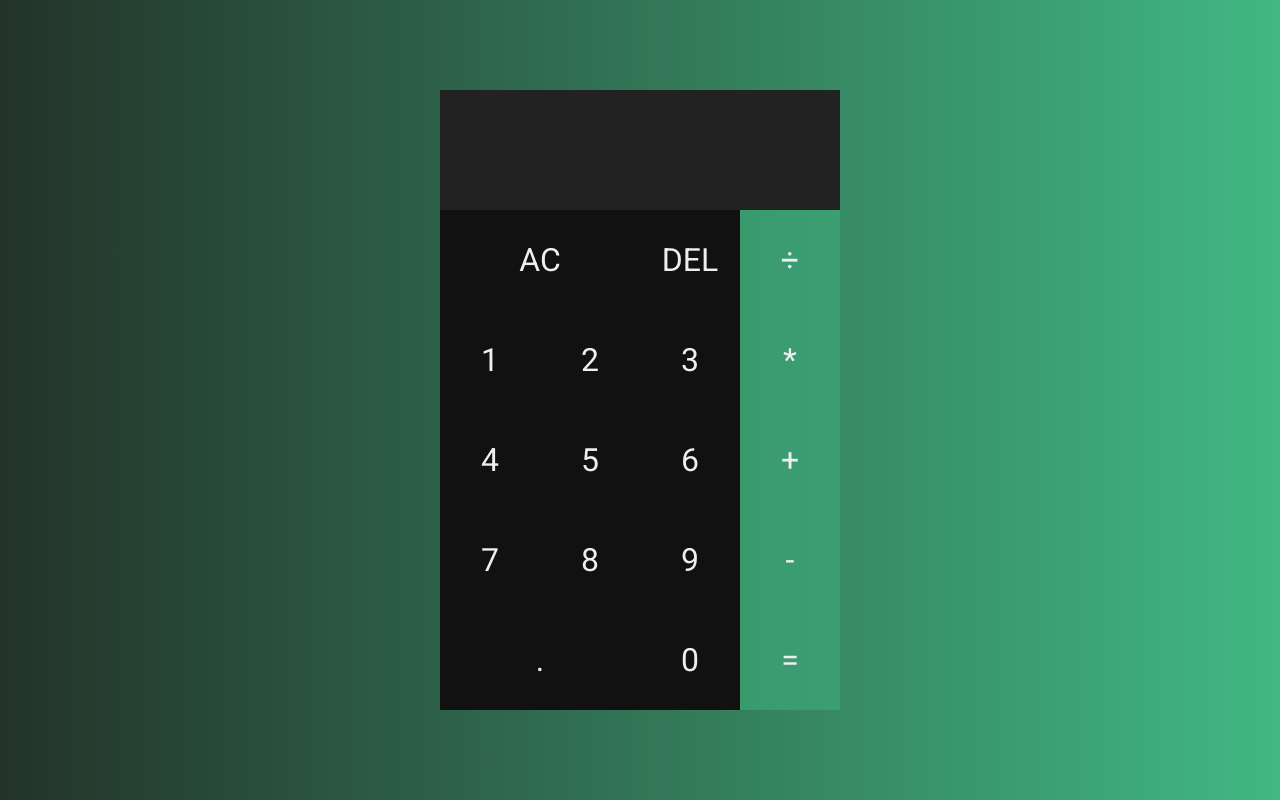
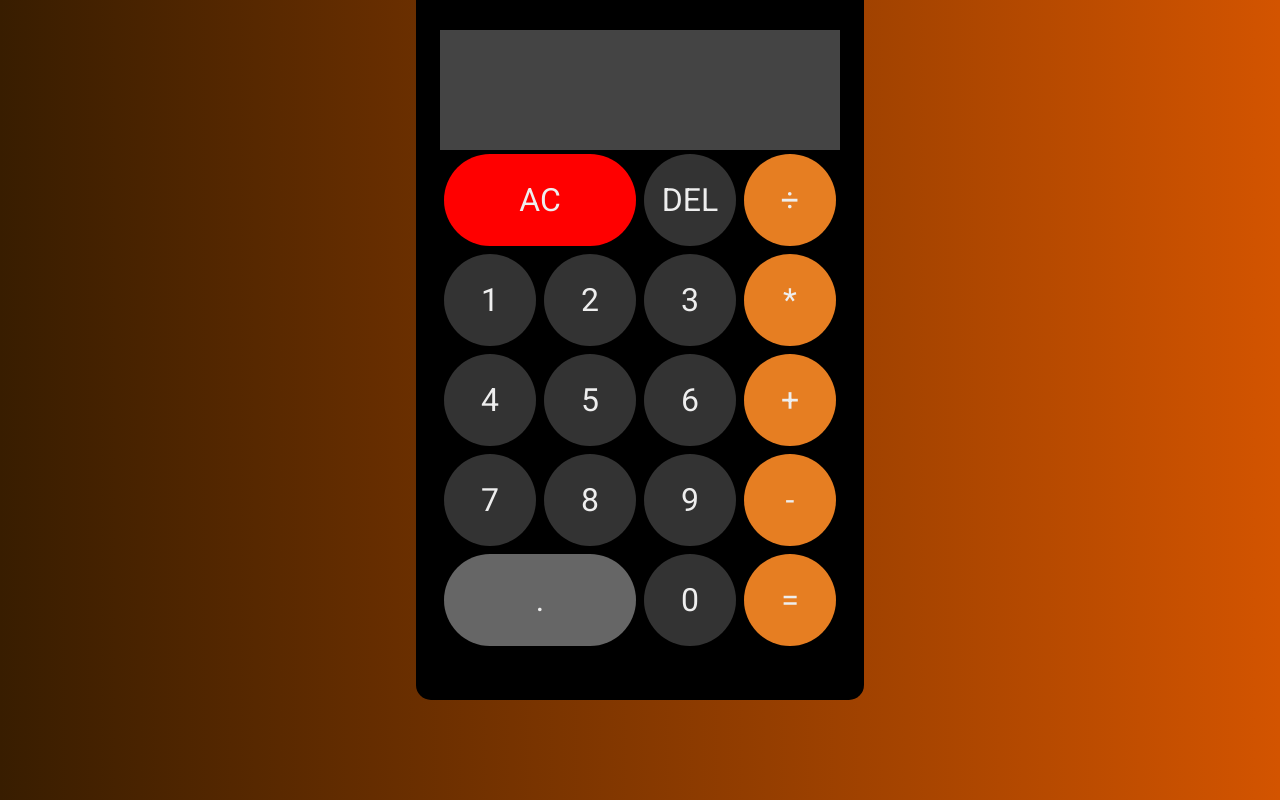
Before and after one commit to Linblade/GoDev-projeto-calculadora, a plain HTML site: page index.html in a window 1280 px wide. Drawn offline with Linux system fonts and the light colour scheme.

Commit message:
Personalização de CSS

```diff
--- a/index.html
+++ b/index.html
@@ -15,6 +15,7 @@
     <title>Calculadora</title>
   </head>
   <body>
+    <div class="frame">
       <div class="grid-container">
         <div class="output">
           <div data-previous-operand class="previous-operand"></div>
@@ -39,6 +40,7 @@
         <button data-number>0</button>
         <button data-equals class="operator">=</button>
       </div>
+    </div>
     <script src="./scripts.js"></script>
   </body>
 </html>
--- a/styles.css
+++ b/styles.css
@@ -6,7 +6,18 @@
 }
 
 body {
-  background: linear-gradient(to right, #233329, #41b883);
+  height: 80vh;
+  display: flex;
+  align-items: center;
+  justify-content: center;
+  background: linear-gradient(to right, #381d00, #d35400);
+}
+
+.frame {
+  width: 56vh;
+  height: 95vh;
+  border-radius: 15px;
+  background-color: black;
 }
 
 .grid-container {
@@ -23,25 +34,36 @@ body {
   font-size: 2rem;
   border: none;
   outline: none;
-  background-color: #111;
+  background-color: #333;
   color: #eee;
+  border-top-left-radius: 50px;
+  border-top-right-radius: 50px;
+  border-bottom-left-radius: 50px;
+  border-bottom-right-radius: 50px;
+  margin: 4px;
 }
 
 .grid-container > button:hover {
-  background-color: #eee;
+  background-color: #aaa;
   color: #111;
 }
 
 .grid-container > .operator {
-  background: #41b88375;
+  background: #e67e22;
 }
 
-.span-two {
+.grid-container > .span-two {
   grid-column: span 2;
+  background-color: #666;
 }
+
+.grid-container > .span-two:nth-child(2) {
+  background-color: red;
+}
+
 .grid-container > .output {
   grid-column: 1 / -1;
-  background: #222;
+  background: #444;
   display: flex;
   flex-direction: column;
   align-items: flex-end;
```
Lines whose indentation alone changed are shown as unchanged.
